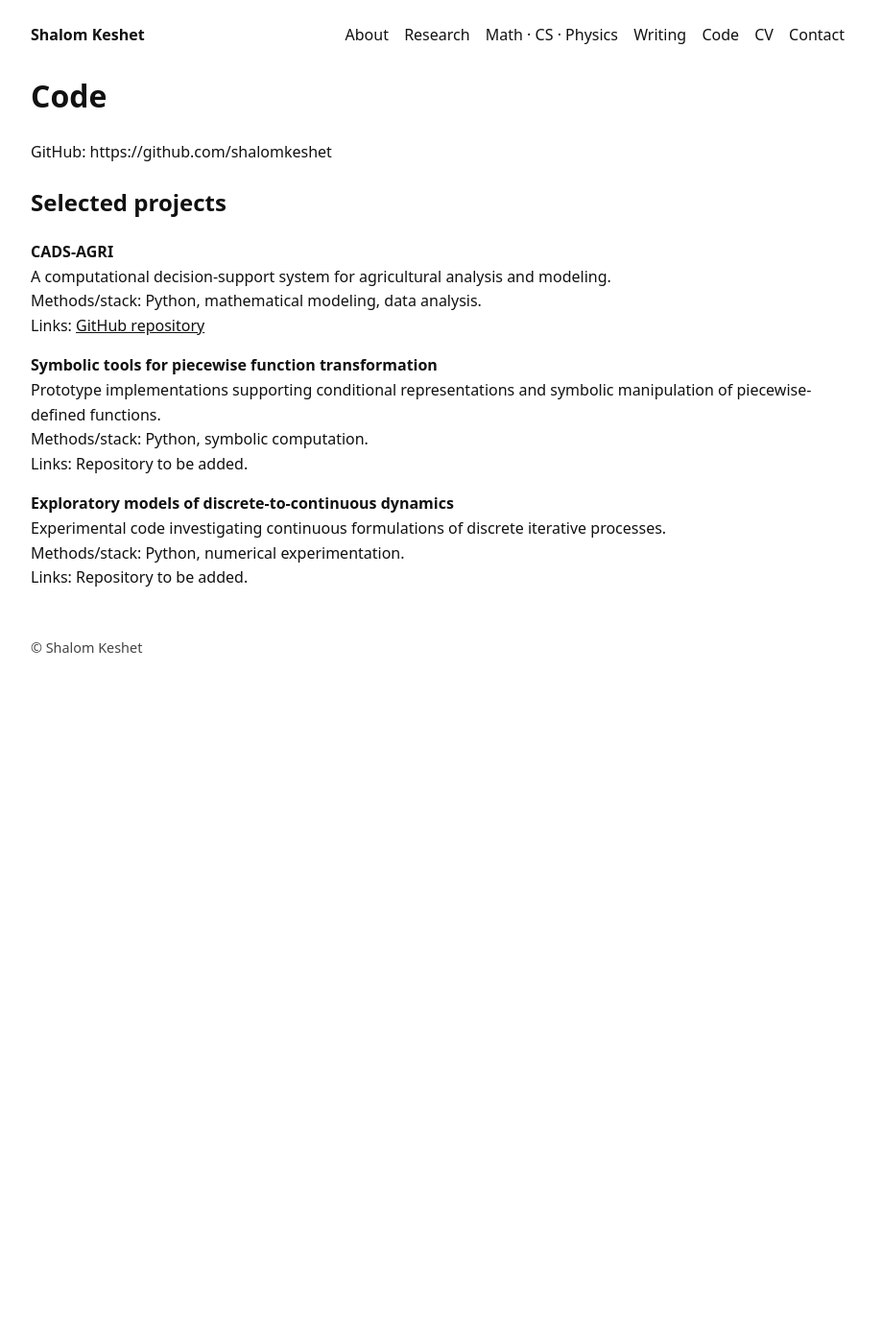
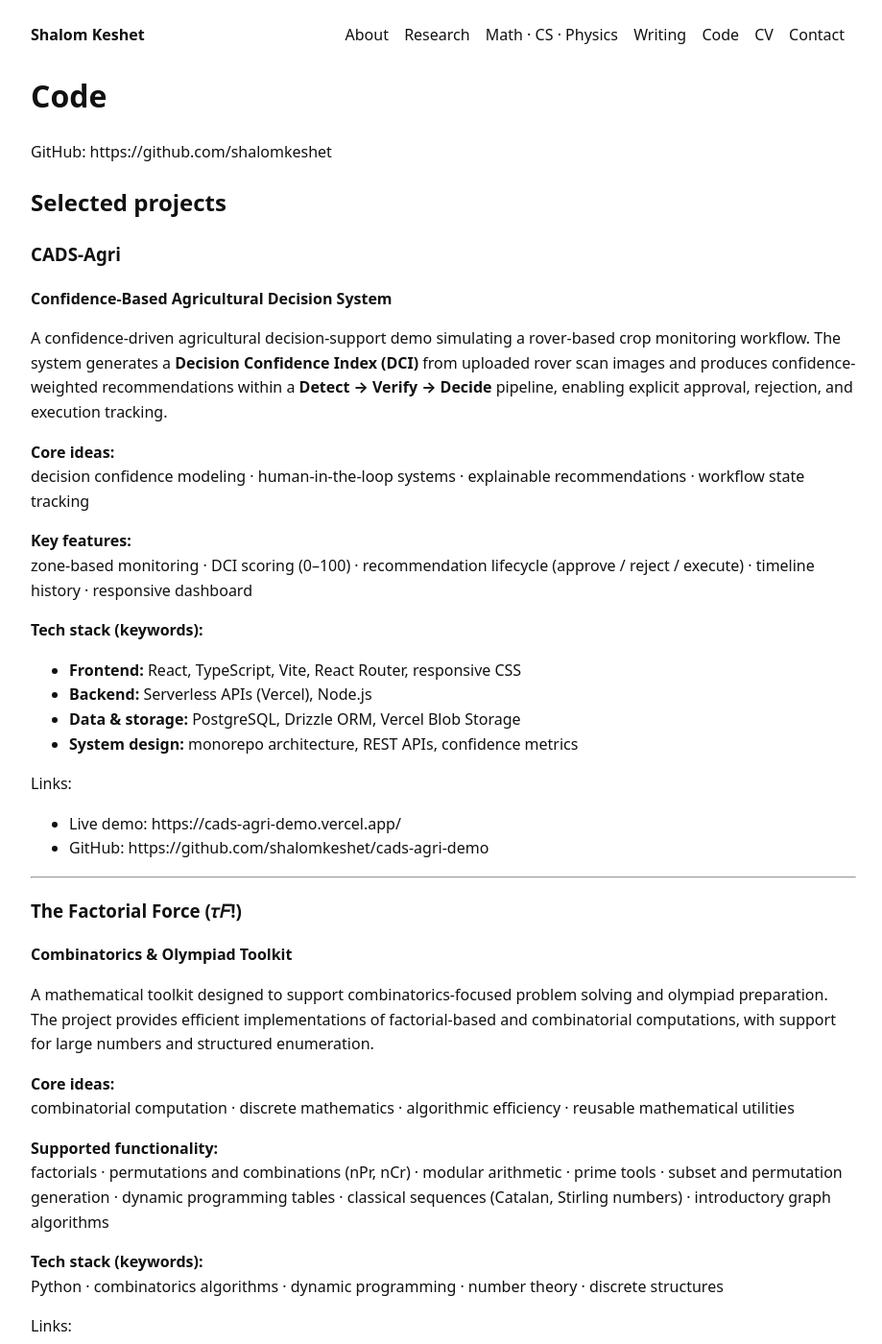
Before and after one commit to shalomkeshet/shalomkeshet.github.io, a Jekyll site: the page built from code.md, in a window 1280 px wide and 1400 px high. Shown: the whole window at 96% size, without its empty margins (178-1097 px from the left). Built offline with Jekyll 4.4.1, drawn with Linux system fonts in a browser that asks for light colours; some of the changed text lies outside the part shown.

Commit message:
Update Code page

```diff
--- a/code.md
+++ b/code.md
@@ -7,17 +7,68 @@ GitHub: https://github.com/shalomkeshet
 
 ## Selected projects
 
-**CADS-AGRI**
-A computational decision-support system for agricultural analysis and modeling.
-Methods/stack: Python, mathematical modeling, data analysis.
-Links: [GitHub repository](https://github.com/shalomkeshet/CADS-AGRI)
+### **CADS-Agri**
+**Confidence-Based Agricultural Decision System**
 
-**Symbolic tools for piecewise function transformation**
-Prototype implementations supporting conditional representations and symbolic manipulation of piecewise-defined functions.
-Methods/stack: Python, symbolic computation.
-Links: Repository to be added.
+A confidence-driven agricultural decision-support demo simulating a rover-based crop monitoring workflow. The system generates a **Decision Confidence Index (DCI)** from uploaded rover scan images and produces confidence-weighted recommendations within a **Detect → Verify → Decide** pipeline, enabling explicit approval, rejection, and execution tracking.
 
-**Exploratory models of discrete-to-continuous dynamics**
-Experimental code investigating continuous formulations of discrete iterative processes.
-Methods/stack: Python, numerical experimentation.
-Links: Repository to be added.
+**Core ideas:**
+decision confidence modeling · human-in-the-loop systems · explainable recommendations · workflow state tracking
+
+**Key features:**
+zone-based monitoring · DCI scoring (0–100) · recommendation lifecycle (approve / reject / execute) · timeline history · responsive dashboard
+
+**Tech stack (keywords):**
+- **Frontend:** React, TypeScript, Vite, React Router, responsive CSS
+- **Backend:** Serverless APIs (Vercel), Node.js
+- **Data & storage:** PostgreSQL, Drizzle ORM, Vercel Blob Storage
+- **System design:** monorepo architecture, REST APIs, confidence metrics
+
+Links:
+- Live demo: https://cads-agri-demo.vercel.app/
+- GitHub: https://github.com/shalomkeshet/cads-agri-demo
+
+---
+
+### **The Factorial Force (𝜏𝐹!)**
+**Combinatorics & Olympiad Toolkit**
+
+A mathematical toolkit designed to support combinatorics-focused problem solving and olympiad preparation. The project provides efficient implementations of factorial-based and combinatorial computations, with support for large numbers and structured enumeration.
+
+**Core ideas:**
+combinatorial computation · discrete mathematics · algorithmic efficiency · reusable mathematical utilities
+
+**Supported functionality:**
+factorials · permutations and combinations (nPr, nCr) · modular arithmetic · prime tools · subset and permutation generation · dynamic programming tables · classical sequences (Catalan, Stirling numbers) · introductory graph algorithms
+
+**Tech stack (keywords):**
+Python · combinatorics algorithms · dynamic programming · number theory · discrete structures
+
+Links:
+- Live app: https://thefactorialforce.vercel.app/
+- GitHub (private): https://github.com/Syntax-Virtuoso/The_Factorial_Force
+
+---
+
+### **Symbolic tools for piecewise function transformation**
+Prototype implementations supporting conditional representations and symbolic manipulation of piecewise-defined functions, developed alongside mathematical research on unified analytic formulations.
+
+**Core ideas:**
+symbolic computation · conditional operators · algebraic transformation
+
+**Tech stack (keywords):**
+Python · symbolic algebra · analytic function modeling
+
+---
+
+### **Exploratory models of discrete-to-continuous dynamics**
+Experimental code investigating continuous formulations and analytic embeddings of discrete iterative processes, with emphasis on numerical experimentation and structural behavior.
+
+**Core ideas:**
+discrete–continuous correspondence · numerical experimentation · dynamical systems
+
+**Tech stack (keywords):**
+Python · numerical methods · computational modeling
+
+Links:
+- GitHub (shared utilities): https://github.com/Syntax-Virtuoso/The_Factorial_Force
```
